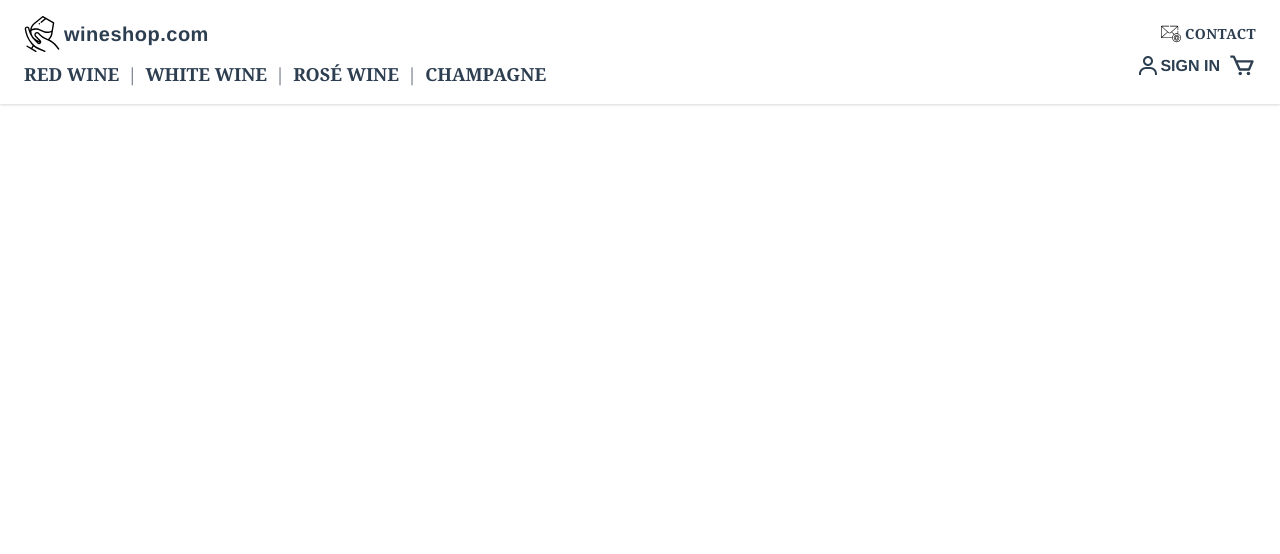
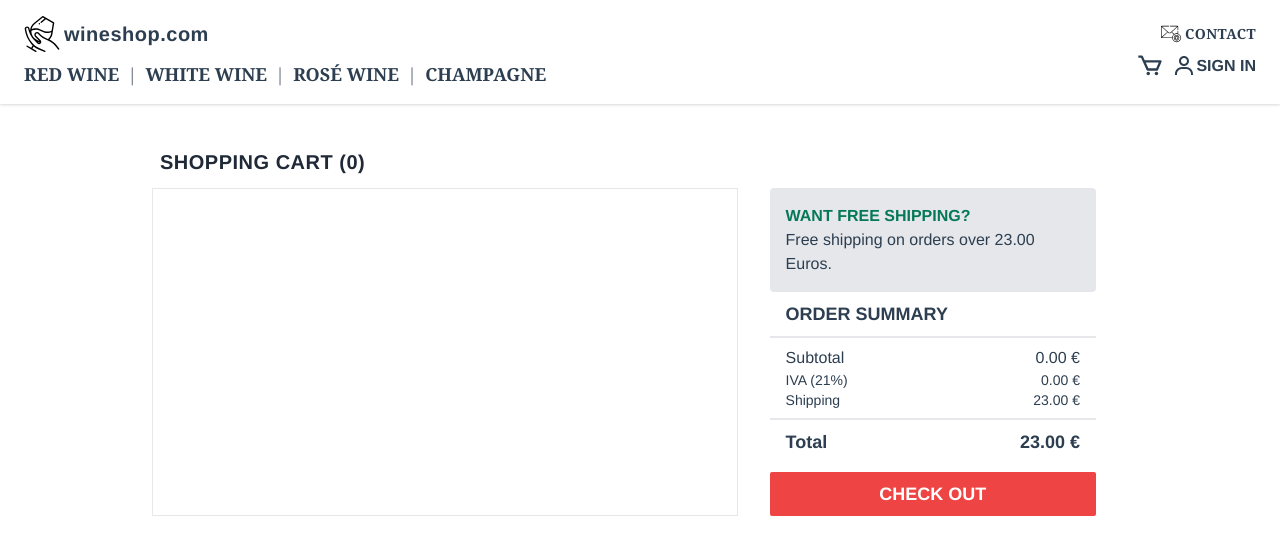
Before and after one commit to joigmenz/foodshop, a Vue app: page /cart in a window 1280 px wide. Shown: the top 554 px of the page. Built offline with nearby package versions, Linux system fonts and the light colour scheme.

Commit message:
Shopping Cart Functional

```diff
--- a/src/components/layouts/Navbar.vue
+++ b/src/components/layouts/Navbar.vue
@@ -25,6 +25,8 @@
                 </router-link>
                 <div class="flex items-center content-end gap-2 uppercase my-2">
 
+                    <Cart/>
+
                     <router-link
                         v-if="!loggedIn"
                         class="flex no-underline hover:text-black" to="/sign-in">
@@ -44,8 +46,6 @@
                         </svg>
                         Logout
                     </router-link>
-
-                    <Cart/>
                 </div>
             </div>
         </div>
--- a/src/components/orders/Cart.vue
+++ b/src/components/orders/Cart.vue
@@ -1,6 +1,7 @@
 <template>
-    <div id="cart" class="flex no-underline hover:text-black">
-            <div class="relative flex items-center font-bold focus:outline-none fill-current hover:text-black" @mouseover="isOpen = true">
+    <ul id="cart" class="flex relative no-underline hover:text-black" @mouseover="isOpen = true">
+        <li class="relative">
+            <a class="flex items-center font-bold focus:outline-none fill-current hover:text-black" href="/cart">
                 <span class="ml-2 inline-block w-2 h-2 bg-red-600 rounded-full" v-show="hasProducts"></span>
                 <svg xmlns="http://www.w3.org/2000/svg" width="28" height="28" viewBox="0 0 24 24">
                     <path d="M21,7H7.462L5.91,3.586C5.748,3.229,5.392,3,5,3H2v2h2.356L9.09,15.414C9.252,15.771,9.608,16,10,16h8 c0.4,0,0.762-0.238,0.919-0.606l3-7c0.133-0.309,0.101-0.663-0.084-0.944C21.649,7.169,21.336,7,21,7z M17.341,14h-6.697L8.371,9 h11.112L17.341,14z" />
@@ -8,8 +9,9 @@
                     <circle cx="17.5" cy="18.5" r="1.5" />
                 </svg>
                 <span class="text-base font-light" v-show="hasProducts">({{ qtyProducts }})</span>
-
-                <div class="absolute w-72 bg-gray-100 top-8 right-0 shadow z-50" v-show="isOpen && hasProducts" @mouseleave="isOpen = false">
+            </a>
+        </li>
+        <li class="absolute w-72 bg-gray-100 top-8 right-0 shadow z-50" v-show="isOpen && hasProducts" @mouseleave="isOpen = false">
             <div class="flex flex-col p-2 gap-1 cursor-pointer">
                 <Product
                     v-for="(product, index) in cart"
@@ -21,12 +23,11 @@
                     v-bind:cant="product.cant"
                 />
                 <div class="flex justify-between px-2 pt-2">
-                            <p>Total: {{ total }}€</p>
+                    <p>Total: {{ total.toFixed(2) }}€</p>
                 </div>
             </div>
-                </div>
-            </div>
-    </div>
+        </li>
+    </ul>
 </template>
 
 <script>
@@ -49,9 +50,7 @@ export default {
         Product
     },
     methods: {
-        open() {
-            this.isOpen = !this.isOpen
-        }
+
     },
 }
 </script>
--- /dev/null
+++ b/src/components/orders/summary/ProductShoppingCart.vue
@@ -0,0 +1,45 @@
+<template>
+    <div class="flex relative text-left border p-4">
+        <img class="ml-2" :src="picture" style="height: 92px">
+        <div class="flex flex-col flex-grow justify-between ml-2">
+        <div class="flex flex-col mr-5">
+            <h1 class="text-left text-lg w-48 truncate">{{ name }}</h1>
+            <span class="text-left text-sm font-light text-gray-400 ">White Wine</span>
+            </div>
+                <div class="flex justify-between">
+                    <div class="flex items-center ">
+                        <input
+                            v-model="qty"
+                            @change="qtyChange()"
+                            class="text-center w-12"
+                            type="number"
+                            name="qty"
+                            min="1"
+                            max="99">
+                        <span class="text-left text-base ml-2">x {{ (price).toFixed(2) }} €</span>
+                    </div>
+                    <span class="text-right font-bold text-lg">{{ (price * qty).toFixed(2) }} €</span>
+                </div>
+            </div>
+        <button @click="remove" class="absolute top-2 right-3 hover:text-gray-400 text-2xl cursor-pointer">X</button>
+    </div>
+</template>
+
+<script>
+export default {
+    name: 'ProductShoppingCart',
+    props: [
+        'id', 'picture', 'name', 'price', 'qty'
+    ],
+    methods: {
+        qtyChange() {
+            const { id, qty } = this
+            this.$store.dispatch('qtyChangeProduct', { id, qty });
+        },
+        remove() {
+            const { id } = this
+            this.$store.dispatch('removeProductCart', id)
+        }
+    }
+}
+</script>
--- /dev/null
+++ b/src/components/orders/summary/Summary.vue
@@ -0,0 +1,61 @@
+<template>
+    <div class="md:col-span-2 flex flex-col text-left px-8">
+                <div class="bg-gray-200 rounded p-4 mb-2">
+                    <h1 class="uppercase text-base font-bold text-green-700">Want Free Shipping?</h1>
+                    <p>Free shipping on orders over {{ shippingPrice.toFixed(2) }} Euros.</p>
+                </div>
+                <h1 class="text-lg font-bold px-4">ORDER SUMMARY</h1>
+                <span class="border-b-2 my-2"></span>
+                <div class="flex flex-col px-4">
+                    <div class="flex justify-between">
+                        <span>Subtotal</span>
+                        <span>{{ total.toFixed(2) }} €</span>
+                    </div>
+                    <div class="flex justify-between text-sm">
+                        <span>IVA (21%)</span>
+                        <span>{{ (total * 0.21).toFixed(2) }} €</span>
+                    </div>
+                    <div class="flex justify-between text-sm" :class="[ haShippingFree ? 'line-through' : '' ]">
+                        <span>Shipping</span>
+                        <span>{{ shippingPrice.toFixed(2) }} €</span>
+                    </div>
+                </div>
+                <span class="border-b-2 my-2"></span>
+                <div class="flex flex-col px-4">
+                    <div class="flex justify-between text-lg font-bold">
+                        <span>Total</span>
+                        <span>{{ ((total * 1.21) + shippingTax).toFixed(2) }} €</span>
+                    </div>
+                </div>
+                <button class="bg-red-500 hover:bg-red-600 rounded-sm text-lg text-white font-bold p-2 mt-4">
+                    CHECK OUT
+                </button>
+            </div>
+</template>
+
+<script>
+// @ is an alias to /src
+import { mapGetters } from 'vuex'
+
+export default {
+  name: 'Summary',
+  computed: {
+      ...mapGetters([
+          'qtyProducts', 'total'
+      ]),
+      haShippingFree() {
+          return (this.total > this.shippingPrice) ? true : false
+      },
+      shippingTax() {
+          return (this.total > this.shippingPrice) ? 0 : this.shippingPrice
+      }
+  },
+  data() {
+      return {
+          shippingPrice: 23.00
+      }
+  },
+  components: {
+  }
+}
+</script>
--- a/src/store/index.js
+++ b/src/store/index.js
@@ -8,14 +8,16 @@ export default new Vuex.Store({
   state: {
     token: localStorage.getItem('access_token') || null,
     cart: JSON.parse(localStorage.getItem('cart')) || {},
-    total: 0
   },
   getters: {
     loggedIn: (state) => state.token,
     hasProducts: (state) => Object.keys(state.cart).length ? true : false,
     qtyProducts: (state) => Object.values(state.cart).reduce((qty, product) => qty + product.cant, 0),
     cart: (state) => state.cart,
-    total: (state) => state.total
+    total: (state) => {
+      var amount = Object.values(state.cart).reduce((amount, product) => amount + (product.price * product.cant ), 0)
+      return amount
+    }
   },
   mutations: {
     destroyToken(state) {
@@ -83,7 +85,6 @@ export default new Vuex.Store({
     },
     addProductCart(context, product) {
       const cart = JSON.parse(localStorage.getItem('cart')) || {}
-      console.log(context.getters.cart)
       if(!cart[product.id]){
         product.cant = 1
       }else{
@@ -93,6 +94,13 @@ export default new Vuex.Store({
       localStorage.setItem('cart', JSON.stringify(cart))
       context.commit('updateCart', cart)
       context.commit('total', cart)
+    },
+    qtyChangeProduct(context, product) {
+      const cart = JSON.parse(localStorage.getItem('cart')) || {}
+      cart[product.id].cant = Number.parseInt(product.qty)
+      localStorage.setItem('cart', JSON.stringify(cart))
+      context.commit('updateCart', cart)
+      context.commit('total', cart)
     }
   },
   modules: {
--- a/src/views/Cart.vue
+++ b/src/views/Cart.vue
@@ -1,15 +1,46 @@
 <template>
-    <div class="cart">
+    <div class="max-w-screen-lg flex flex-col m-auto px-6 mt-8">
+        <div class="w-full container mx-auto flex flex-wrap items-center justify-between mt-0 px-2 py-3">
+            <a class="uppercase tracking-wide no-underline hover:no-underline font-bold text-gray-800 text-xl " href="#">
+                SHOPPING CART ({{ qtyProducts }})
+            </a>
+        </div>
+        <div class="max-w-screen-lg grid md:grid-cols-5">
+            <div class="flex flex-col md:col-span-3 border p-2 gap-2">
+                <ProductShoppingCart
+                    v-for="(product, index) in cart"
+                    :key="index"
+                    v-bind:id="product.id"
+                    v-bind:picture="product.picture"
+                    v-bind:name="product.name"
+                    v-bind:price="product.price"
+                    v-bind:qty="product.cant"
+                    >
+                </ProductShoppingCart>
 
+
+            </div>
+            <Summary />
+        </div>
     </div>
 </template>
 
 <script>
 // @ is an alias to /src
+import { mapGetters } from 'vuex'
+import ProductShoppingCart from '@/components/orders/summary/ProductShoppingCart.vue'
+import Summary from '@/components/orders/summary/Summary.vue'
 
 export default {
   name: 'Cart',
+  computed: {
+      ...mapGetters([
+          'qtyProducts', 'cart'
+      ]),
+  },
   components: {
-  }
+    Summary,
+    ProductShoppingCart
+  },
 }
 </script>
```
Lines whose indentation alone changed are shown as unchanged.
